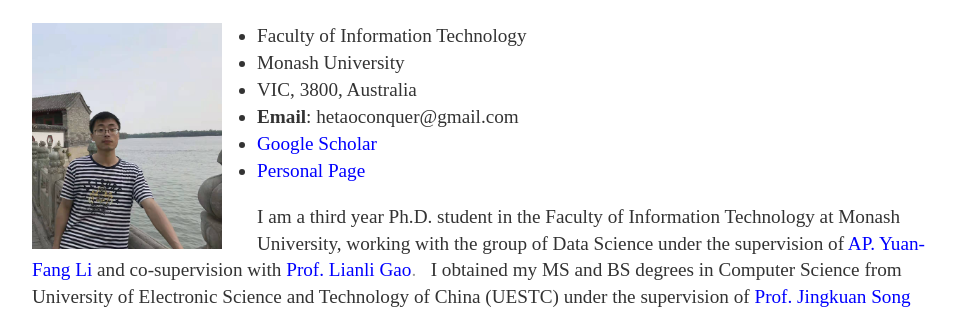
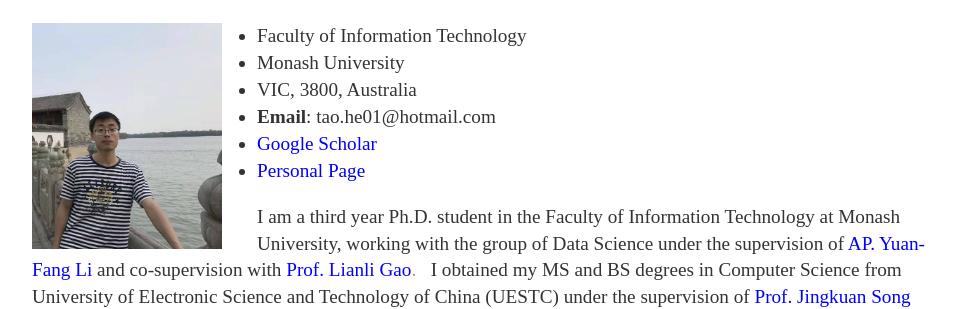
Before and after one commit to ht014/ht014.github.io, a Jekyll site: the page built from index.html, in a window 1280 px wide. Shown: the part 164-473 px from the top of the page, without its empty margins (160-1115 px from the left). Built offline with Jekyll 4.4.1, drawn with Linux system fonts in a browser that asks for light colours.

Commit message:
Update index.html

```diff
--- a/index.html
+++ b/index.html
@@ -10,7 +10,7 @@ title: Tao He's Homepage
 					<li>Faculty of Information Technology</li>
 					<li>Monash University</li>
 					<li> VIC, 3800, Australia </li>
-					<li> <b>Email</b>: hetaoconquer@gmail.com </li>
+					<li> <b>Email</b>: tao.he01@hotmail.com </li>
 					<li><a href="https://scholar.google.com/citations?user=nhbZOLcAAAAJ&hl=en"><div style="color:blue;"> Google Scholar</div></a></li>
 					<li><a href="https://ht014.github.io/"><iv style="color:blue;">Personal Page </div> </a></li>
 				</ul>
```
